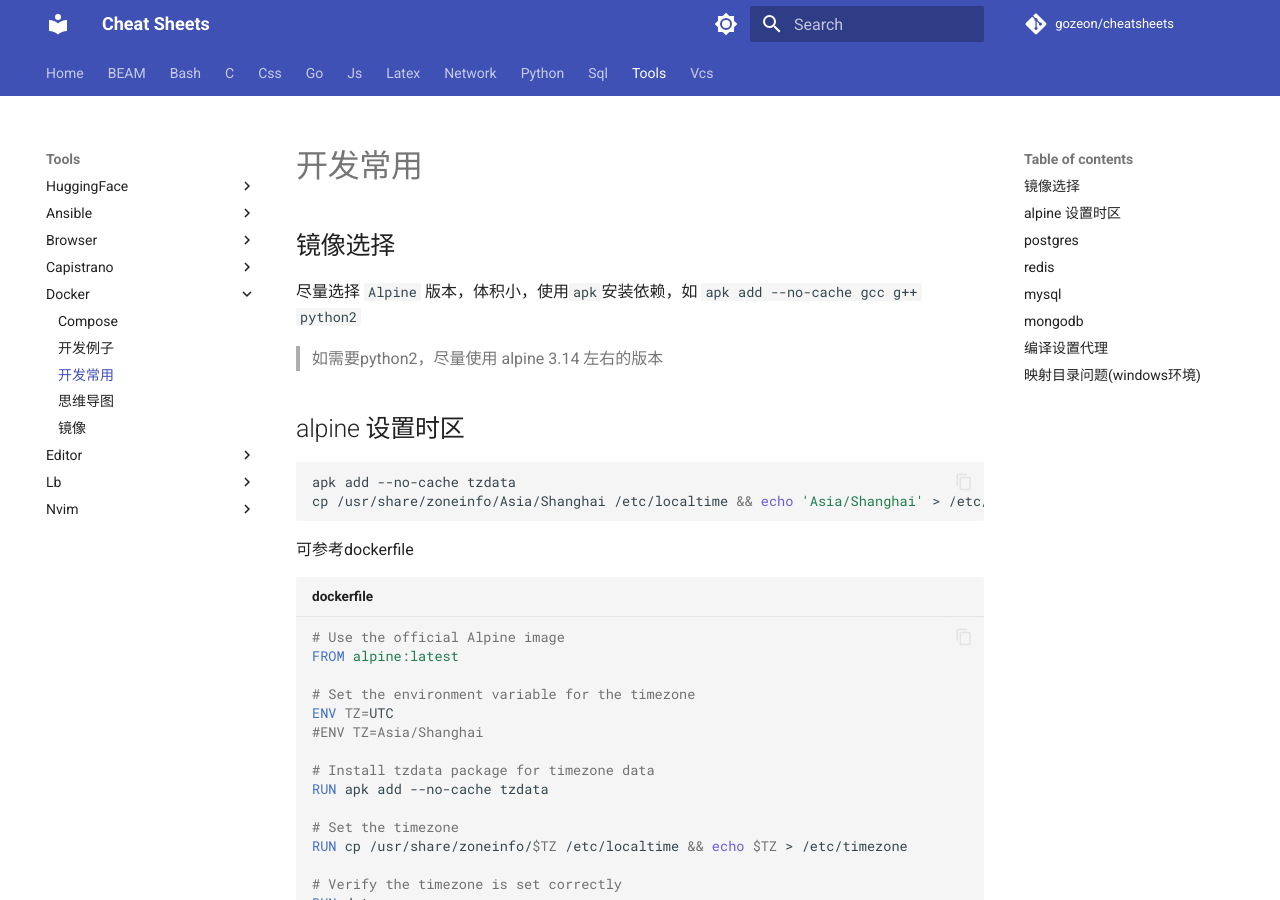
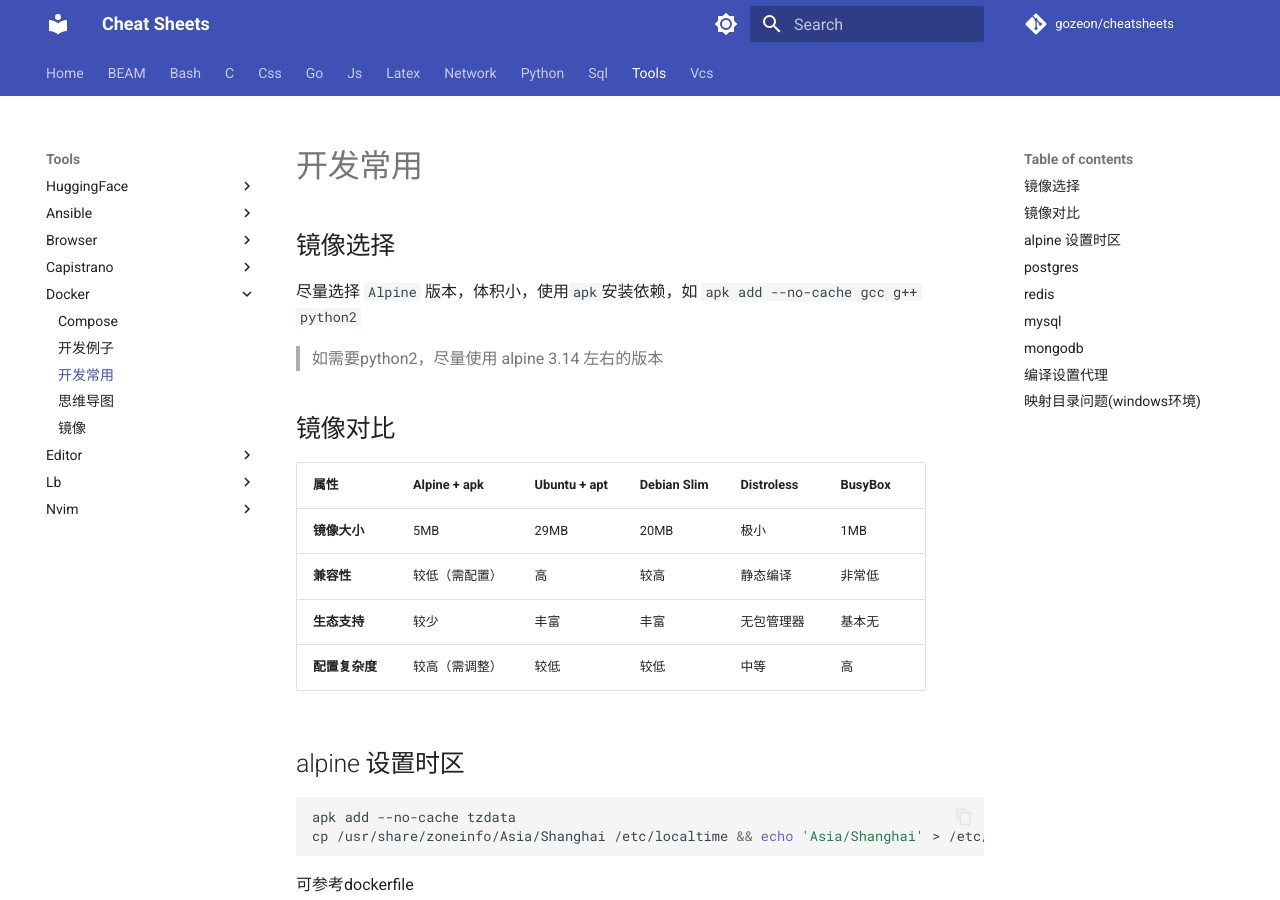
Before and after one commit to gozeon/cheatsheets, an MkDocs documentation site: the page built from docs/tools/docker/开发常用.md, in a window 1280 px wide and 900 px high. Built offline with MkDocs 1.6.1 and Material for MkDocs 9.7.7, drawn with Linux system fonts in a browser that asks for light colours; comment, search, counter and statistics services are not loaded.

Commit message:
Update 开发常用.md

```diff
--- a/docs/tools/docker/开发常用.md
+++ b/docs/tools/docker/开发常用.md
@@ -3,6 +3,16 @@
 尽量选择 `Alpine` 版本，体积小，使用`apk`安装依赖，如 `apk add --no-cache gcc g++ python2`
 
 > 如需要python2，尽量使用 alpine 3.14 左右的版本
+
+
+## 镜像对比
+
+| **属性**         | **Alpine + apk**   | **Ubuntu + apt** | **Debian Slim**  | **Distroless** | **BusyBox**      |
+|-------------------|--------------------|------------------|------------------|----------------|------------------|
+| **镜像大小**     | 5MB                | 29MB             | 20MB             | 极小           | 1MB              |
+| **兼容性**       | 较低（需配置）     | 高               | 较高             | 静态编译       | 非常低           |
+| **生态支持**     | 较少               | 丰富             | 丰富             | 无包管理器     | 基本无           |
+| **配置复杂度**   | 较高（需调整）     | 较低             | 较低             | 中等           | 高               |
 
 ## alpine 设置时区
 
```
